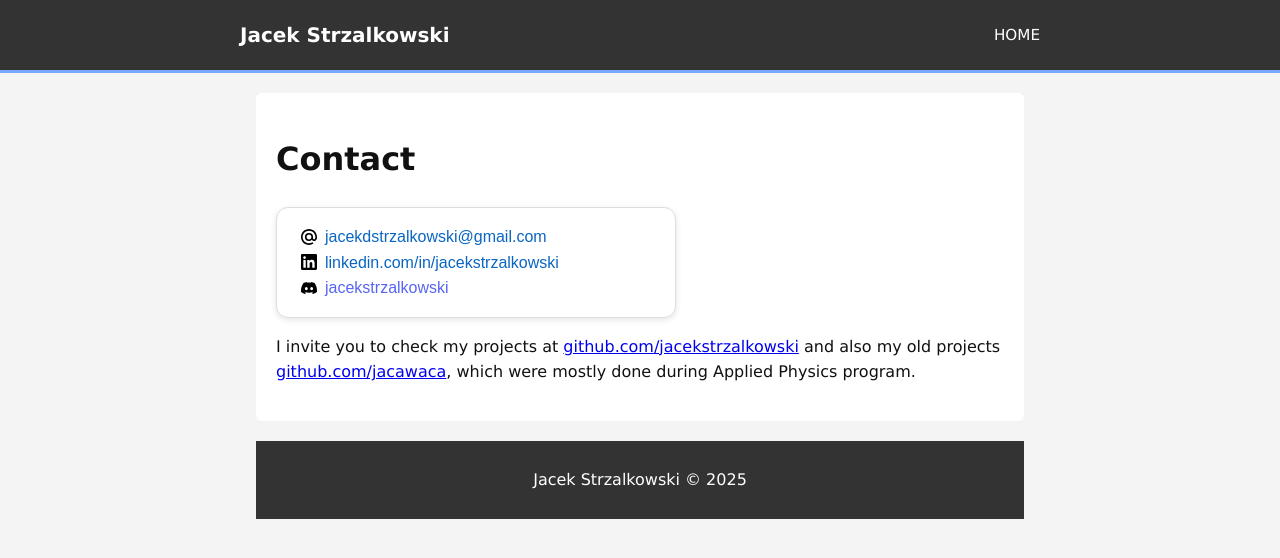
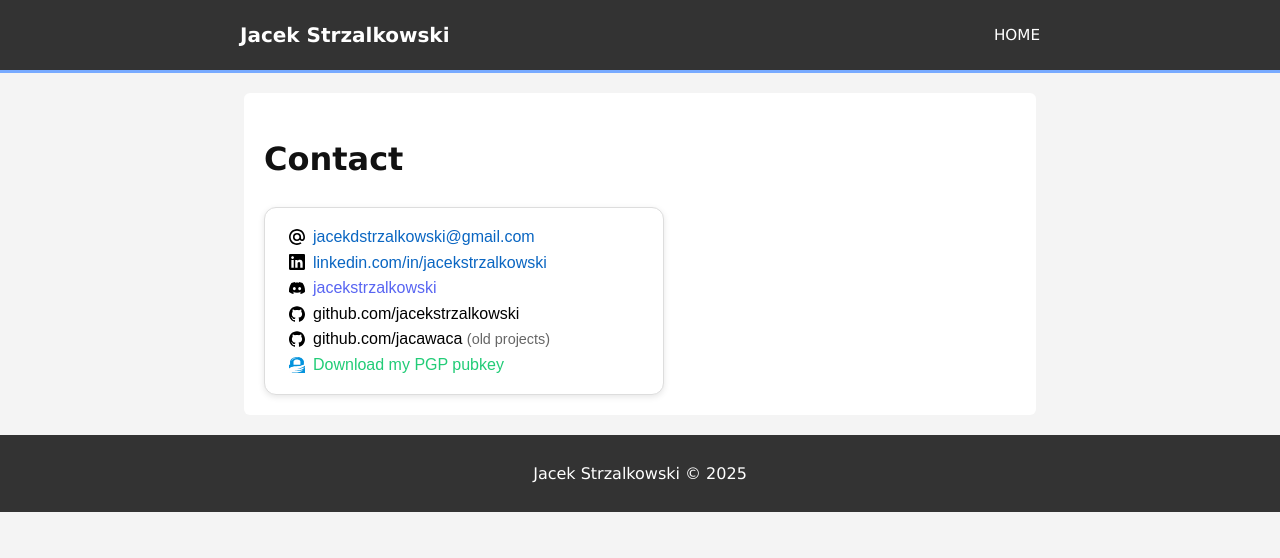
Before and after one commit to jacekstrzalkowski/jacekstrzalkowski.github.io, a Jekyll site: the page contact.html, which Jekyll copies as it is, in a window 1280 px wide. Shown: the top 558 px of the page. Built offline with Jekyll 4.4.1, drawn with Linux system fonts in a browser that asks for light colours.

Commit message:
Add PGP public key for Jacek Strzałkowski, styling stuff

```diff
--- a/contact.html
+++ b/contact.html
@@ -46,9 +46,31 @@
                 </a>
             </div>
 
+            <div class="contact-item github">
+                <img src="assets/icons/github.svg" alt="GitHub">
+                <a href="https://github.com/jacekstrzalkowski" target="_blank" rel="noopener noreferrer">
+                github.com/jacekstrzalkowski
+                </a>
+            </div>
+
+            <div class="contact-item github old">
+                <img src="assets/icons/github.svg" alt="GitHub (old)">
+                <a href="https://github.com/jacawaca" target="_blank" rel="noopener noreferrer">
+                github.com/jacawaca <span>(old projects)</span>
+                </a>
+            </div>
+
+            <div class="contact-item pgp">
+                <img src="assets/icons/gnupg.svg" alt="PGP Key">
+                <a href="/pgp/jacekstrzalkowski.asc" target="_blank" rel="noopener noreferrer">
+                Download my PGP pubkey
+                </a>
+            </div>
+
+            </div>
+
 
         </div>
-        <p>I invite you to check my projects at <a href="https://github.com/jacekstrzalkowski">github.com/jacekstrzalkowski</a> and also my old projects <a href="https://github.com/jacawaca">github.com/jacawaca</a>, which were mostly done during Applied Physics program.</p>
     </div>
 
     <footer>
--- a/index.html
+++ b/index.html
@@ -12,6 +12,7 @@ title: Home
     <meta name="author" content="Jacek Strzałkowski">
     <meta name="description" content="Blog about homelab, making and my computational adventures">
     <link rel="stylesheet" href="style.css"/>
+    <meta name="viewport" content="width=device-width, initial-scale=1">
 </head>
 <body>
     <header>
--- a/style.css
+++ b/style.css
@@ -9,11 +9,12 @@ body {
 }
 
 /* ========== Layout Container ========== */
+
+
 .container {
-  width: 80%;
-  max-width: 800px;
+  width: min(100%, 800px);
   margin: 0 auto;
-  padding: 0 1rem;
+  padding: 0 4px; /* 1rem => fixed px can avoid zoom jitter on some phones */
 }
 
 /* ========== Header ========== */
@@ -135,6 +136,19 @@ header nav ul {
   text-decoration: underline;
 }
 
+.contact-item.github a {
+  color: #000; /* GitHub black */
+}
+
+.contact-item.github.old a span {
+  color: #666; /* subtle "old projects" label */
+  font-size: 0.9em;
+}
+
+.contact-item.pgp a {
+  color: #2c7; /* green hint for security */
+}
+
 .contact-item a:hover { text-decoration: underline; }
 
 /* ========== Footer ========== */
```
Also changed, not shown: other parts of index.html (+2 -0 lines), assets/icons/github.svg (added), assets/icons/gnupg.svg (added), 1 other file.
